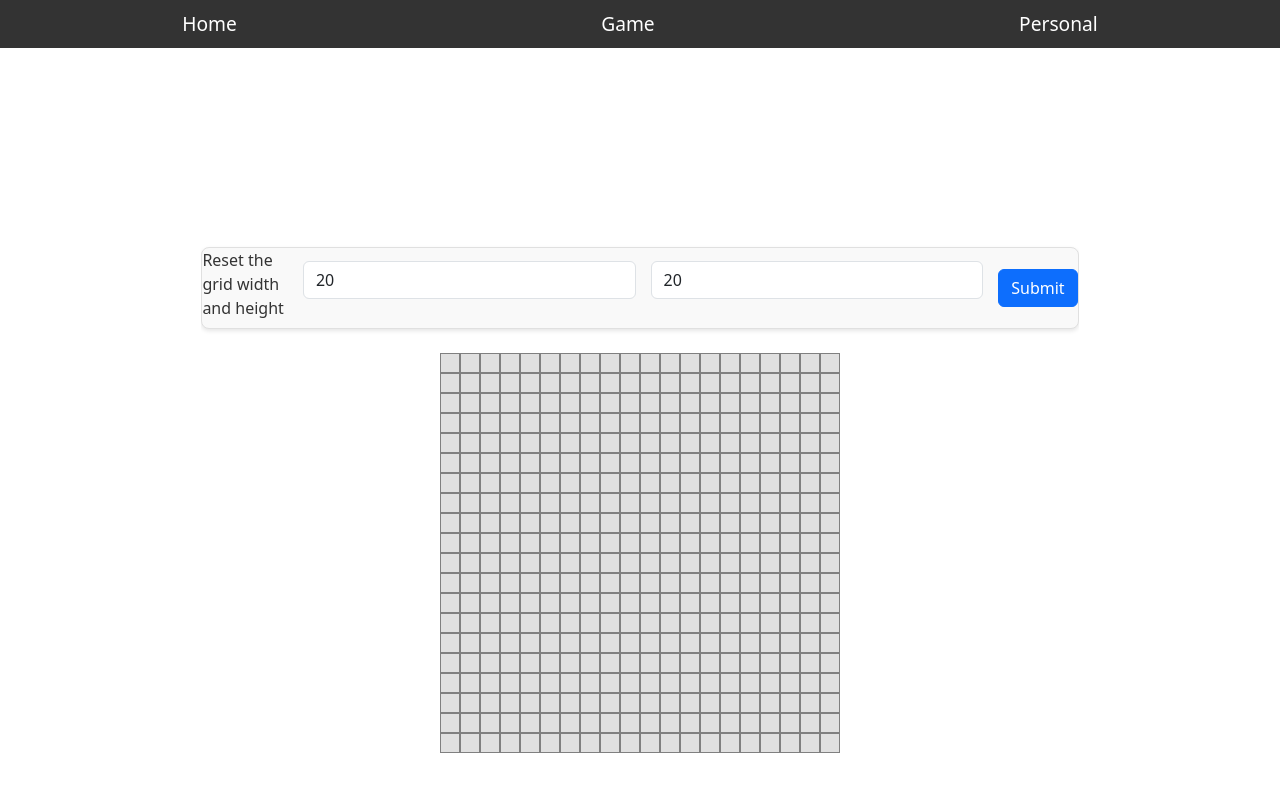
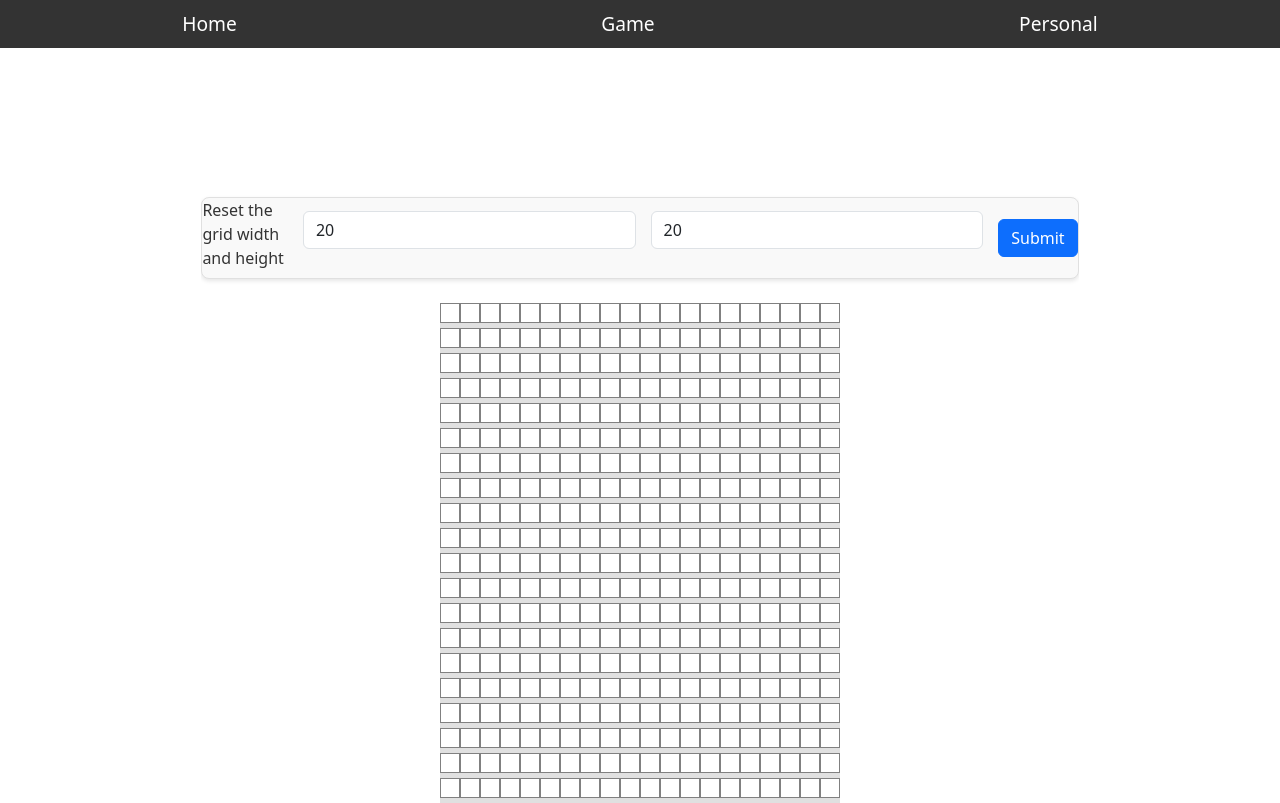
Before and after one commit to lilaxuan/Conway-s-Game-of-Life, a React (Vite) app in the folder Conways-Game-of-life-react-app/: page /grid in a window 1280 px wide. Built offline with nearby package versions, Linux system fonts and the light colour scheme.

Commit message:
Handle box onclik background color changes

```diff
--- a/Conways-Game-of-life-react-app/src/BoxComponent.css
+++ b/Conways-Game-of-life-react-app/src/BoxComponent.css
@@ -4,3 +4,20 @@
     border: 1px solid gray;
     transition: background-color 0.3s;
 }
+
+.livingBlackColor {
+    background-color: #333;
+}
+
+.deadWhiteColor {
+    background-color: white;
+}
+
+button {
+    background: none;
+    border: none;
+    color: inherit;
+    font: inherit;
+    padding: 0;
+    cursor: pointer;
+}
--- a/Conways-Game-of-life-react-app/src/BoxComponent.jsx
+++ b/Conways-Game-of-life-react-app/src/BoxComponent.jsx
@@ -1,9 +1,32 @@
 import './BoxComponent.css'
+import { useState, useEffect } from 'react'
+
 
 export default function BoxComponent() {
+    const [boxLiving, setBoxLiving] = useState(false);
+    const [boxColorClass, setBoxColorClass] = useState('deadWhiteColor');
+
+    function swithBoxState() {
+        if (boxLiving === true) {
+            setBoxLiving(false)
+        } else {
+            setBoxLiving(true)
+        }
+    }
+
+    // useEffect updates wheneven the boxLiving state has been changed
+    useEffect(() => {
+        // Update the grid container's CSS variables when rows or cols changes
+        if (boxLiving === true) {
+            setBoxColorClass('livingBlackColor');
+        } else {
+            setBoxColorClass('deadWhiteColor');
+        }
+    }, [boxLiving]);
 
     return (
-        <div className="box">
+        <div>
+            <button className={`box ${boxColorClass}`} onClick={swithBoxState}></button>
         </div>
     )
 }
```
